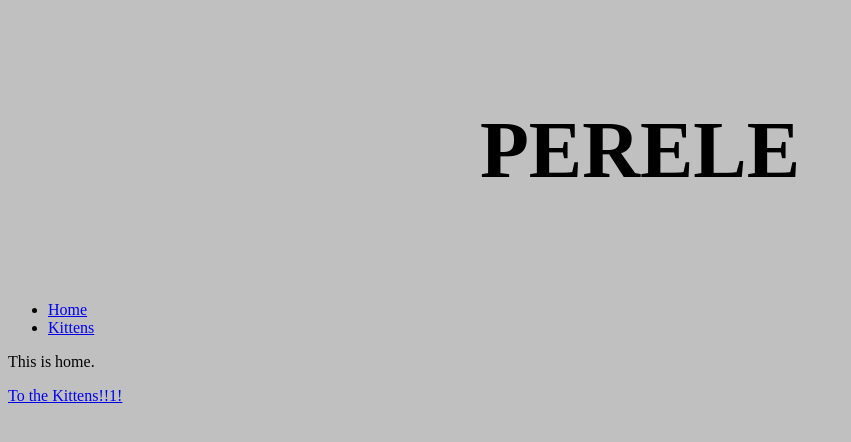
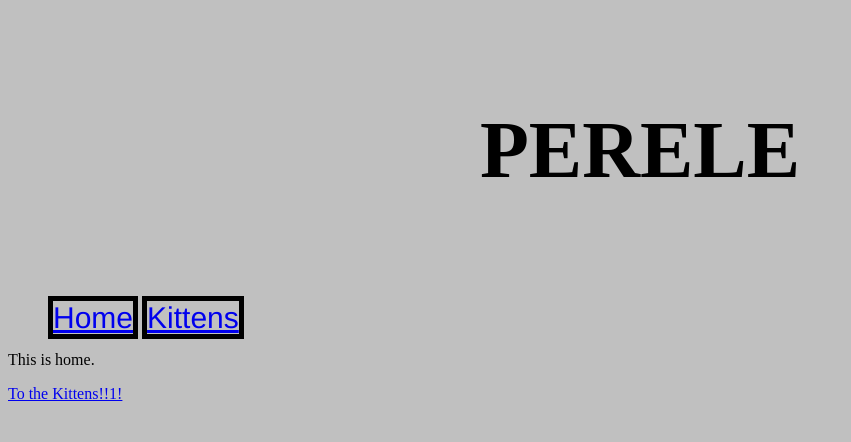
Before and after one commit to Perele/Perele.github.io, a Jekyll site: the page built from index.html, in a window 1280 px wide. Shown: the top 442 px of the page, without its empty margins (0-851 px from the left). Built offline with Jekyll 4.4.1, drawn with Linux system fonts in a browser that asks for light colours.

Commit message:
Update style.css

```diff
--- a/css/style.css
+++ b/css/style.css
@@ -11,3 +11,8 @@ h2 {color: black;
     text-transform: uppercase;}
 p {color: black;}
 body {background-color: silver;}
+li {display:inline;
+    text-align: center;
+    font-family: Helvetica;
+    font-size: 30px;
+    border: 5px solid black;}
```
